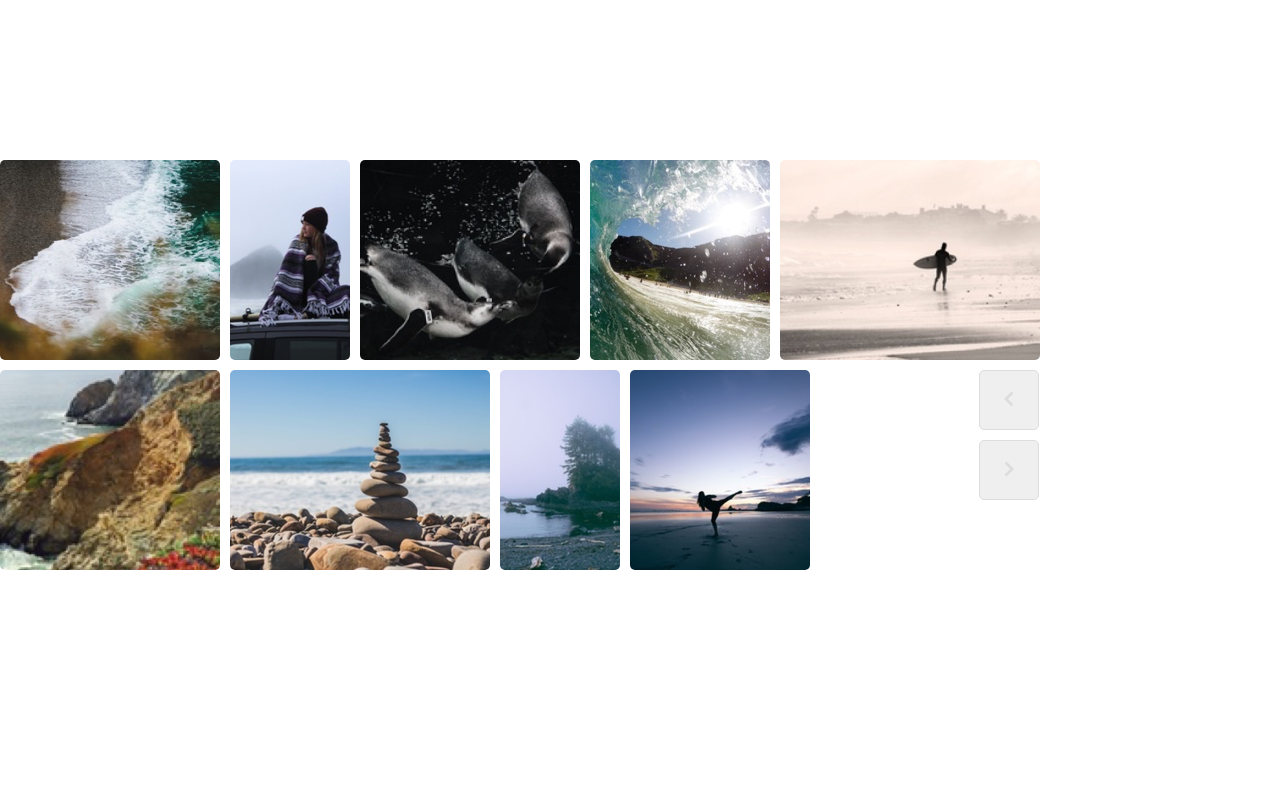
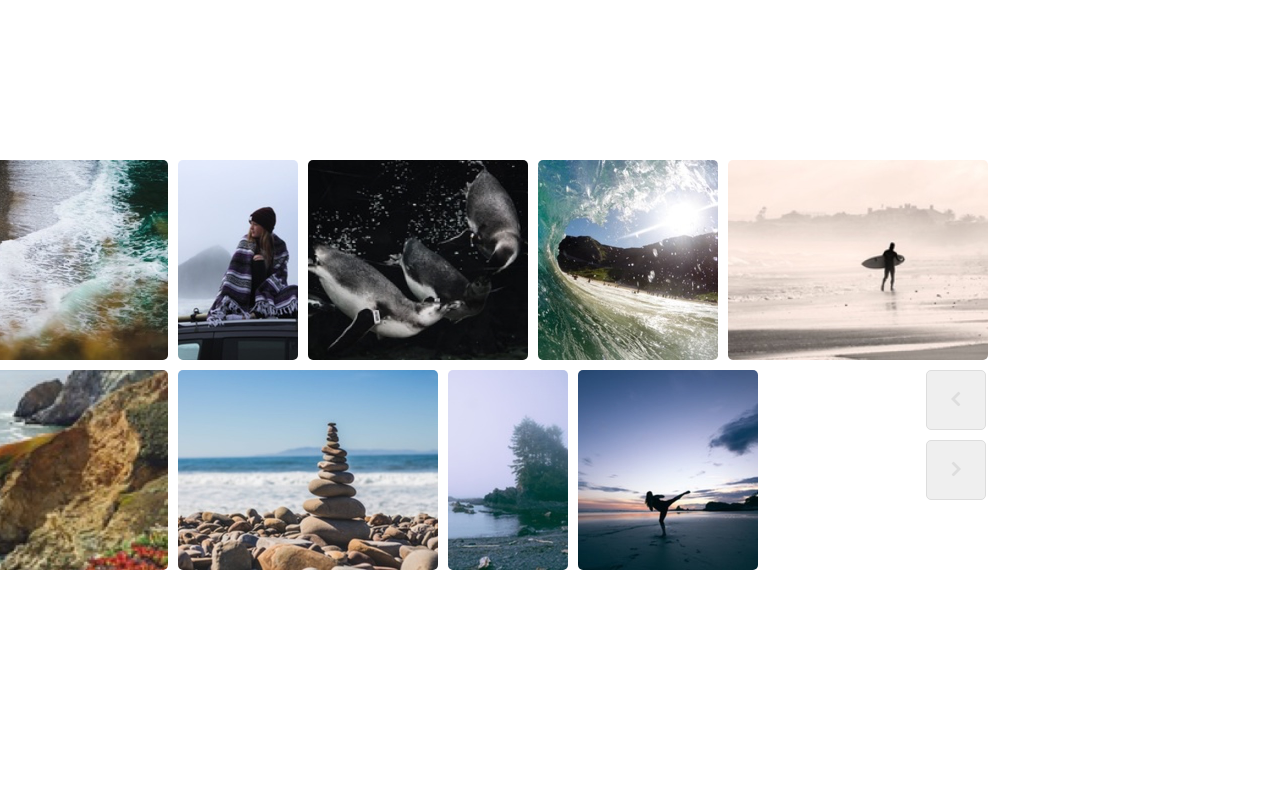
Before and after one commit to pbanic/factory, a plain HTML site: page page.html in a window 1280 px wide. Shown: the top 800 px of the page. Drawn offline with nearby package versions, Linux system fonts and the light colour scheme.

Commit message:
Sixth commit

```diff
--- a/page.sass
+++ b/page.sass
@@ -1,4 +1,5 @@
 $font-stack: "SourceSansPro", sans-serif
+$marg: 7%
 
 %flex
   display: flex
@@ -43,11 +44,13 @@ body
   display: flex
   width: 46.875rem
   padding-top: 10rem
+  margin-left: -#{$marg}
 
 .SlideshowContainerBottom
   display: flex
   width: 46.25rem
   padding-bottom: 10rem
+  margin-left: -#{$marg}
 
 .SlidesTop
   padding-bottom: 0.625rem
@@ -59,7 +62,7 @@ body
 
 .ButtonContainer
   @extend %flex
-  padding-left: 14.3rem
+  padding-left: 11rem
   padding-top: 23.125rem
   width: 60px
   height: 70px
```
Also changed, not shown: page.css, 1 other file.
